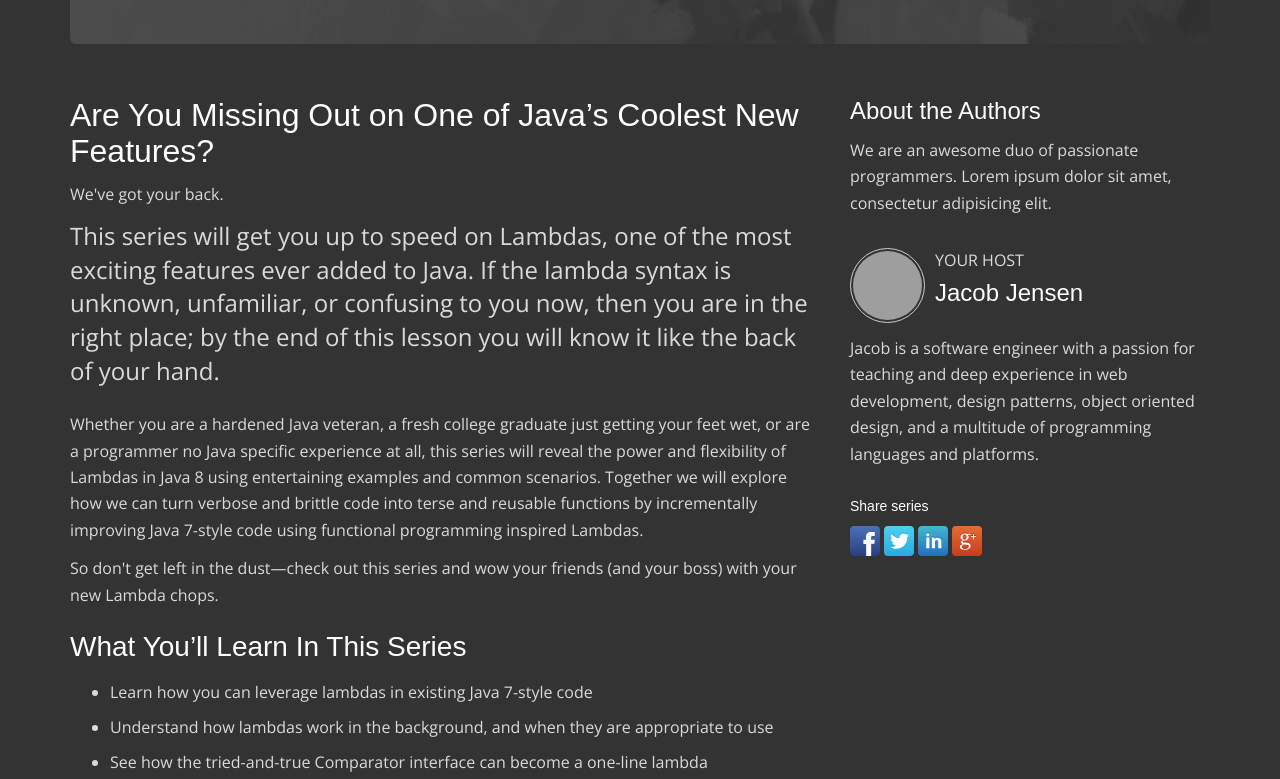
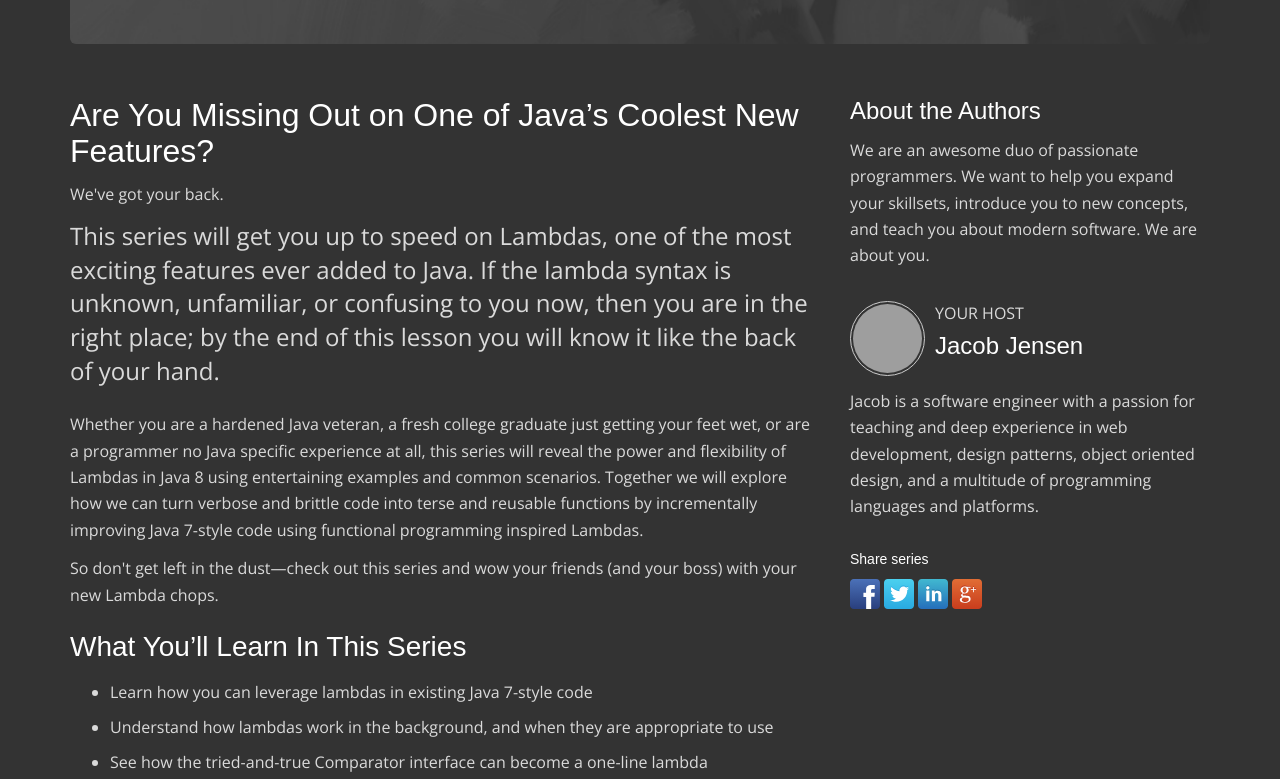
Before and after one commit to bitpressio/bitpressio.github.io, a Jekyll site: the page built from learning-modern-java-lambdas.md, in a window 1280 px wide and 900 px high, scrolled down 304 px, cut to the strip 121-900 px from the top of the window. Built offline with Jekyll 4.4.1, drawn with Linux system fonts in a browser that asks for light colours; some web fonts are replaced; grey boxes are pictures that could not be loaded.

Commit message:
update 'about the authors' text

```diff
--- a/learning-modern-java-lambdas.md
+++ b/learning-modern-java-lambdas.md
@@ -51,8 +51,8 @@
     </div>
     <aside class="col-md-4">
         <h3>About the Authors</h3>
-        <p>We are an awesome duo of passionate programmers. Lorem ipsum dolor sit amet, consectetur adipisicing
-            elit.</p>
+        <p>We are an awesome duo of passionate programmers. We want to help you expand your skillsets, introduce you to new concepts,
+        and teach you about modern software. We are about you.</p>
 
         <div class="author-card">
             <header class="clearfix">
```
